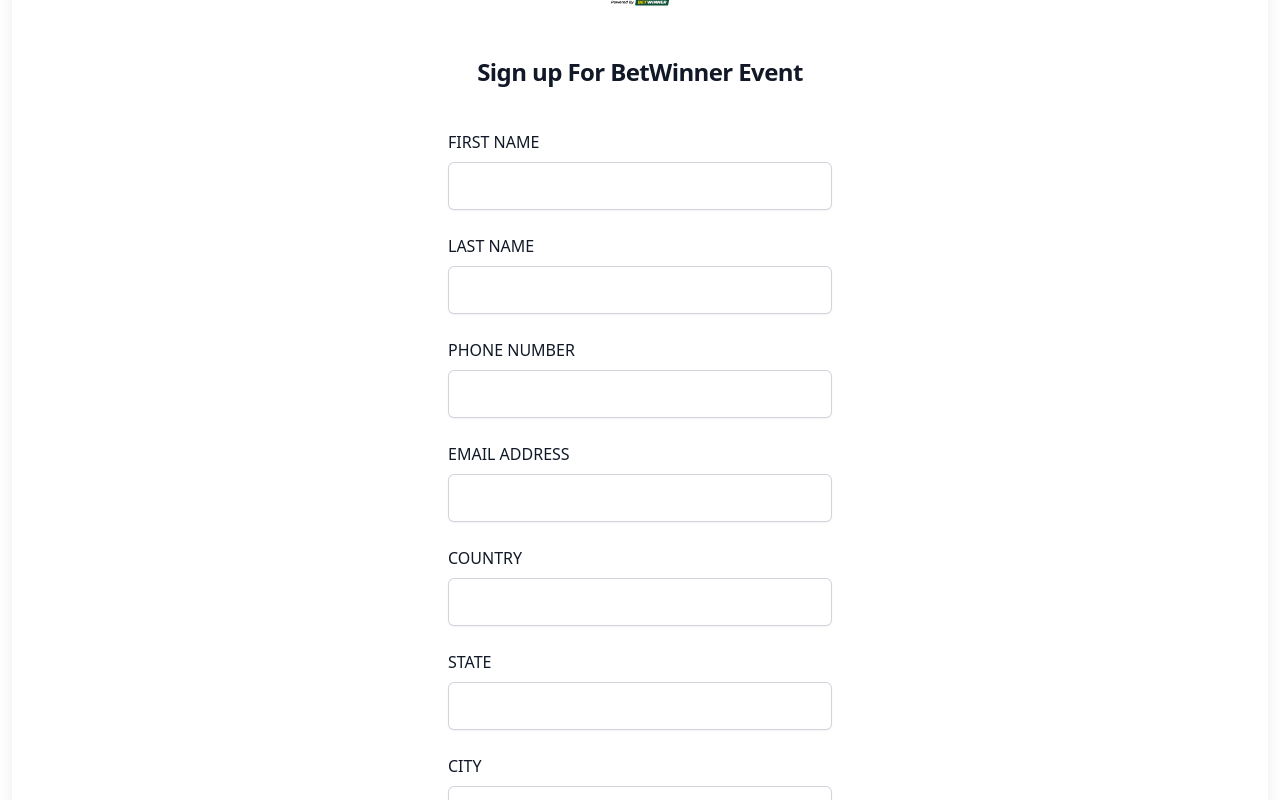
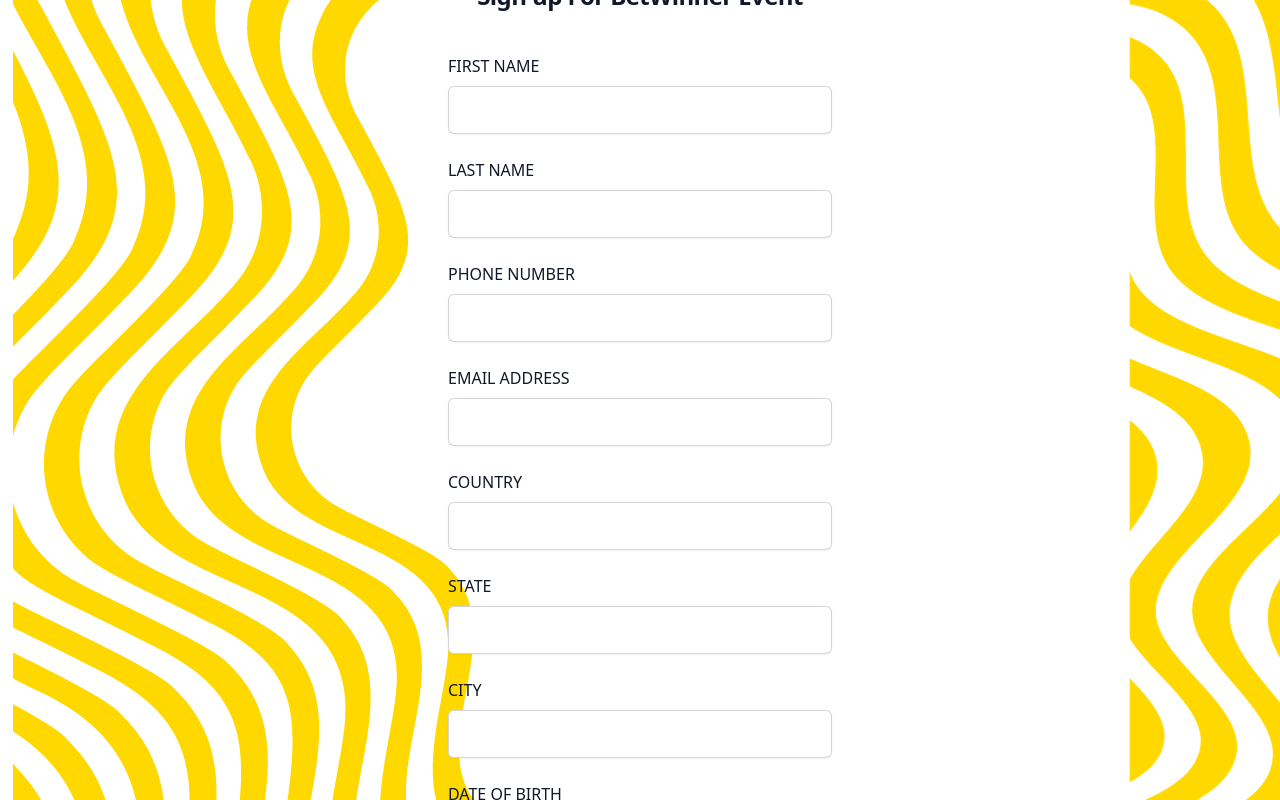
Before and after one commit to Eyohen/betEvent, a React (Vite) app: page / in a window 1280 px wide. Shown: the part 300-1100 px from the top of the page. Built offline with nearby package versions, Linux system fonts and the light colour scheme.

Commit message:
general padding removal

```diff
--- a/src/App.jsx
+++ b/src/App.jsx
@@ -22,7 +22,7 @@
 
   const Layout = () => {
     return (
-      <div className="p-3">
+      <div className="">
         <QueryClientProvider client={queryClient}>
           <Navbar />
           <Outlet />
--- a/src/index.css
+++ b/src/index.css
@@ -1,6 +1,9 @@
 @tailwind base;
 @tailwind components;
 @tailwind utilities;
+
+
+
 
 /*
 :root {
--- a/src/pages/Register.jsx
+++ b/src/pages/Register.jsx
@@ -3,6 +3,7 @@
 import newRequest from "../utils/newRequest";
 import DatePicker from "react-datepicker";
 import "react-datepicker/dist/react-datepicker.css";
+import Background from "../assets/2.png"
 
 const Register = () => {
   const navigate = useNavigate();
@@ -65,7 +66,7 @@
   };
 
   return (
-    <div className="flex min-h-full flex-col justify-center px-6 py-12 lg:px-8 shadow-xl rounded-xl mt-16">
+    <div className="flex min-h-full flex-col justify-center px-6 py-12 lg:px-8 shadow-xl rounded-xl" style={{background:`url(${Background})`}} >
       <div className="sm:mx-auto sm:w-full sm:max-w-sm">
         <img
           className="mx-auto h-[100px] w-[150px]"
@@ -87,7 +88,7 @@
               >
                 FIRST NAME
               </label>
-              <label className="text-white">ignore</label>
+              {/* <label className="text-white">ignore</label> */}
             </div>
             <div className="mt-2">
               <input
@@ -109,7 +110,7 @@
               >
                 LAST NAME
               </label>
-              <label className="text-white">ignore</label>
+              {/* <label className="text-white">ignore</label> */}
             </div>
             <div className="mt-2">
               <input
@@ -131,12 +132,12 @@
               >
                 PHONE NUMBER
               </label>
-              <label
+              {/* <label
                 htmlFor=""
                 className="block text-sm font-medium leading-6 text-white"
               >
                 ignore
-              </label>
+              </label> */}
             </div>
             <div className="mt-2">
               <input
@@ -158,12 +159,12 @@
               >
                 EMAIL ADDRESS
               </label>
-              <label
+              {/* <label
                 htmlFor="email"
                 className="block text-sm font-medium leading-6 text-white"
               >
                 ignore
-              </label>
+              </label> */}
             </div>
             <div className="mt-2">
               <input
@@ -186,12 +187,12 @@
               >
                 COUNTRY
               </label>
-              <label
+              {/* <label
                 htmlFor=""
                 className="block text-sm font-medium leading-6 text-white"
               >
                 ignore
-              </label>
+              </label> */}
             </div>
             <div className="mt-2">
               <input
@@ -213,12 +214,12 @@
               >
                 STATE
               </label>
-              <label
+              {/* <label
                 htmlFor=""
                 className="block text-sm font-medium leading-6 text-white"
               >
                 ignore
-              </label>
+              </label> */}
             </div>
             <div className="mt-2">
               <input
@@ -240,12 +241,12 @@
               >
                 CITY
               </label>
-              <label
+              {/* <label
                 htmlFor=""
                 className="block text-sm font-medium leading-6 text-white"
               >
                 ignore
-              </label>
+              </label> */}
             </div>
             <div className="mt-2">
               <input
@@ -266,12 +267,12 @@
               >
                 DATE OF BIRTH
               </label>
-              <label
+              {/* <label
                 htmlFor=""
                 className="block text-sm font-medium leading-6 text-white"
               >
                 ignore
-              </label>
+              </label> */}
             </div>
             <div className="mt-2">
               {/* Date Picker */}
--- a/src/pages/TribePage.jsx
+++ b/src/pages/TribePage.jsx
@@ -123,12 +123,12 @@
               >
                 BETWINNER ID
               </label>
-              <label
+              {/* <label
                 for=""
                 class="block text-sm font-medium leading-6 text-white"
               >
                 ignore
-              </label>
+              </label> */}
             </div>
             <div class="mt-2">
               <input
@@ -201,12 +201,12 @@
               >
                 INSTAGRAM MEDIA HANDLE
               </label>
-              <label
+              {/* <label
                 for=""
                 class="block text-sm font-medium leading-6 text-white"
               >
                 ignore
-              </label>
+              </label> */}
             </div>
             <div class="mt-2">
               <input
@@ -228,12 +228,12 @@
               >
                 EMAIL
               </label>
-              <label
+              {/* <label
                 for=""
                 class="block text-sm font-medium leading-6 text-white"
               >
                 ignore
-              </label>
+              </label> */}
             </div>
             <div class="mt-2">
               <input
@@ -256,12 +256,12 @@
               >
                 UPLOAD A CLEAR PICTURE
               </label>
-              <label
+              {/* <label
                 for=""
                 class="block text-sm font-medium leading-6 text-white"
               >
                 ignore
-              </label>
+              </label> */}
             </div>
 
             <input
@@ -278,7 +278,7 @@
               type="submit"
               class="flex w-full justify-center rounded-md bg-[#2C5C4B] px-3 py-1.5 text-md font-semibold leading-6 text-[#FFC000] shadow-sm hover:bg-[#93C572] focus-visible:outline focus-visible:outline-2 focus-visible:outline-offset-2 focus-visible:outline-indigo-600 h-12"
             >
-              Register
+              JOIN TRIBE
             </button>
           </div>
         </form>
```
Also changed, not shown: src/App.css (line endings or trailing spaces).
